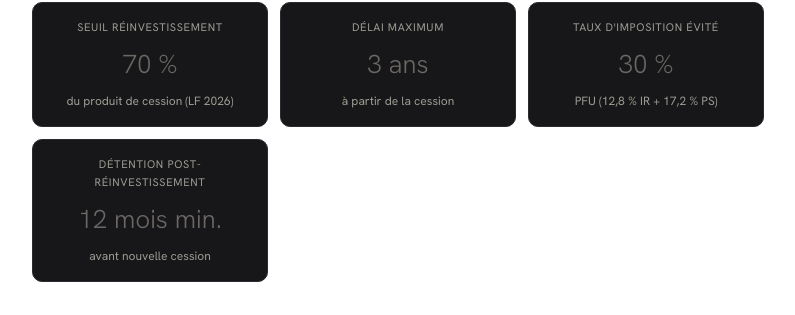
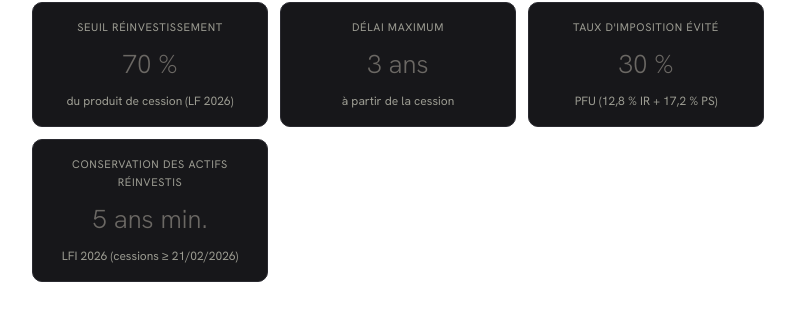
Before and after one commit to gauthier-creator/global-icons, a plain HTML site: page apport-cession/index.html in a window 1280 px wide. Shown: the part 3435-3750 px from the top of the page, without its empty margins (242-1037 px from the left). Drawn offline with Linux system fonts and the light colour scheme.

Commit message:
Fix factuel 150-0 B ter : conservation post-reinvestissement 12 mois -> 5 ans (LFI 2026) sur hub apport-cession (2 occurrences corrigees, coherence avec guide+FAQ)

```diff
--- a/apport-cession/index.html
+++ b/apport-cession/index.html
@@ -142,9 +142,9 @@
             <div style="color:#9c9c92; font-size:12px;">PFU (12,8 % IR + 17,2 % PS)</div>
           </div>
           <div class="stat" style="background:#17171a; border:1px solid #2a2a30; padding:16px; border-radius:10px;">
-            <div style="color:#9c9c92; font-size:11px; text-transform:uppercase; letter-spacing:0.06em;">Détention post-réinvestissement</div>
-            <div style="font-size:26px; font-weight:300;">12 mois min.</div>
-            <div style="color:#9c9c92; font-size:12px;">avant nouvelle cession</div>
+            <div style="color:#9c9c92; font-size:11px; text-transform:uppercase; letter-spacing:0.06em;">Conservation des actifs réinvestis</div>
+            <div style="font-size:26px; font-weight:300;">5 ans min.</div>
+            <div style="color:#9c9c92; font-size:12px;">LFI 2026 (cessions ≥ 21/02/2026)</div>
           </div>
         </div>
       </section>
@@ -241,7 +241,7 @@
           </div>
           <div class="hub__objection">
             <div class="hub__objection-q">Trop illiquide vs mes besoins post-cession.</div>
-            <p class="hub__objection-a">Le 70 % réinvesti est bloqué 12 mois minimum par la loi (peu importe le véhicule). Chez nous horizon 3-7 ans. Pour la liquidité immédiate, vous conservez les <strong>30 % restants en contrat de capitalisation</strong> ou AV Lux (rachat partiel possible sans casser le 150-0 B ter).</p>
+            <p class="hub__objection-a">Le 70 % réinvesti doit être conservé 5 ans minimum depuis la LFI 2026 (peu importe le véhicule). Chez nous horizon 3-7 ans. Pour la liquidité immédiate, vous conservez les <strong>30 % restants en contrat de capitalisation</strong> ou AV Lux (rachat partiel possible sans casser le 150-0 B ter).</p>
           </div>
         </div>
       </section>
```
